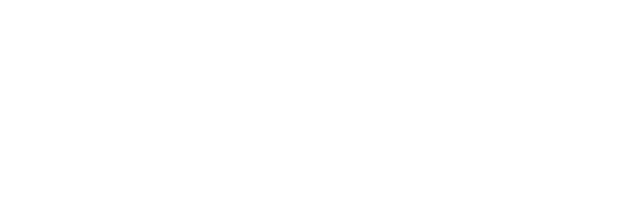
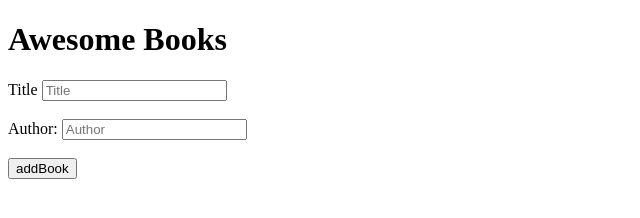
Before and after one commit to RokoVarano/AwesomeBooks, a plain HTML site: page index.html in a window 1280 px wide. Shown: the whole page, without its empty margins (0-640 px from the left). Drawn offline with Linux system fonts and the light colour scheme.

Commit message:
Add html skeleton

```diff
--- a/index.html
+++ b/index.html
@@ -6,6 +6,17 @@
   <meta name="viewport" content="width=device-width, initial-scale=1.0">
 </head>
 <body>
+  <h1>Awesome Books</h1>
+  <ul class="books-container">
+
+  </ul>
+  <form action="" class="add-books">
+  <label for="title">Title</label>
+  <input type="text" id="title" name="title" placeholder="Title"><br><br>
+  <label for="author">Author:</label>
+  <input type="text" id="author" name="author" placeholder="Author"><br><br>
+  <button class="submit">addBook</button>
+  </form>
 
 <script src="index.js"></script>
 </body>
```
